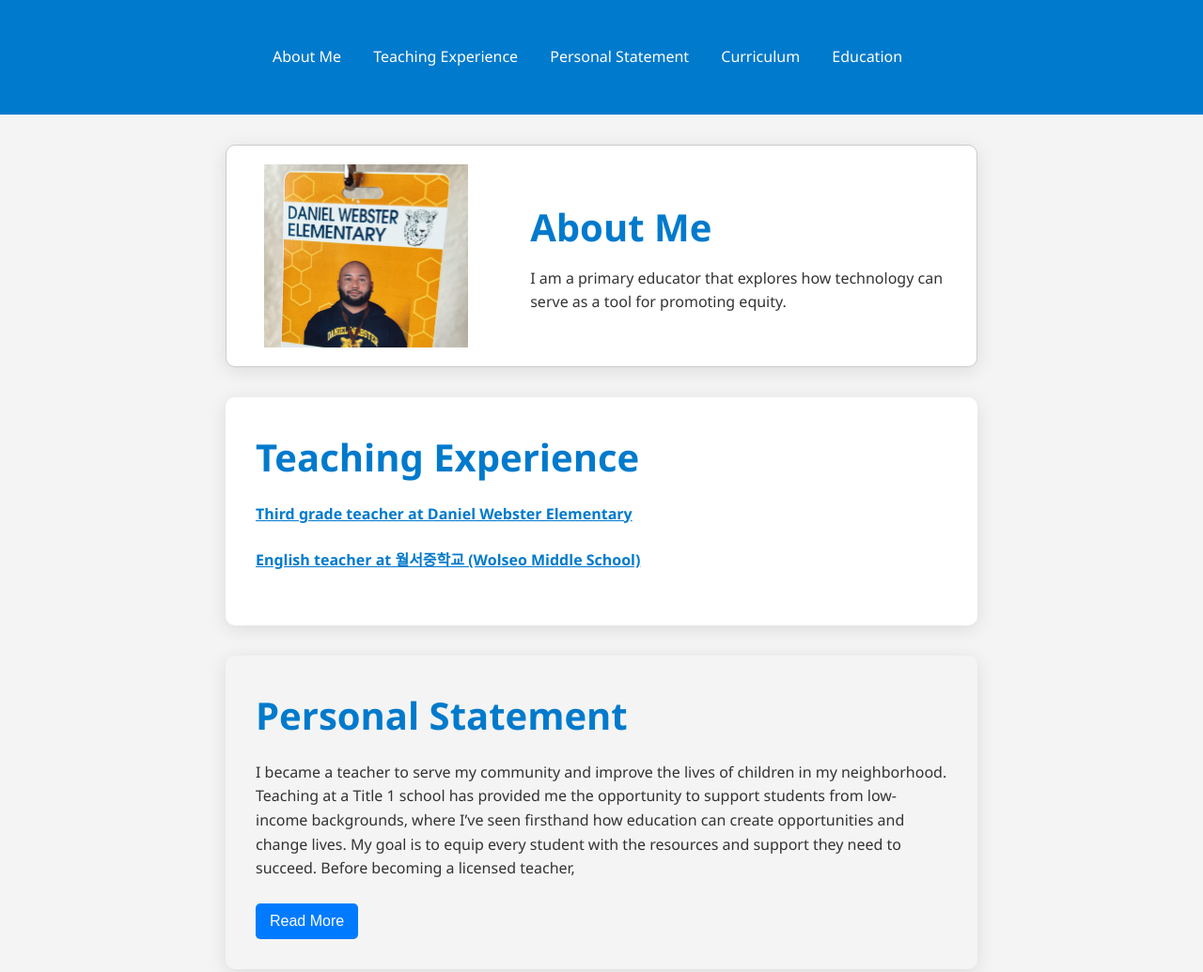
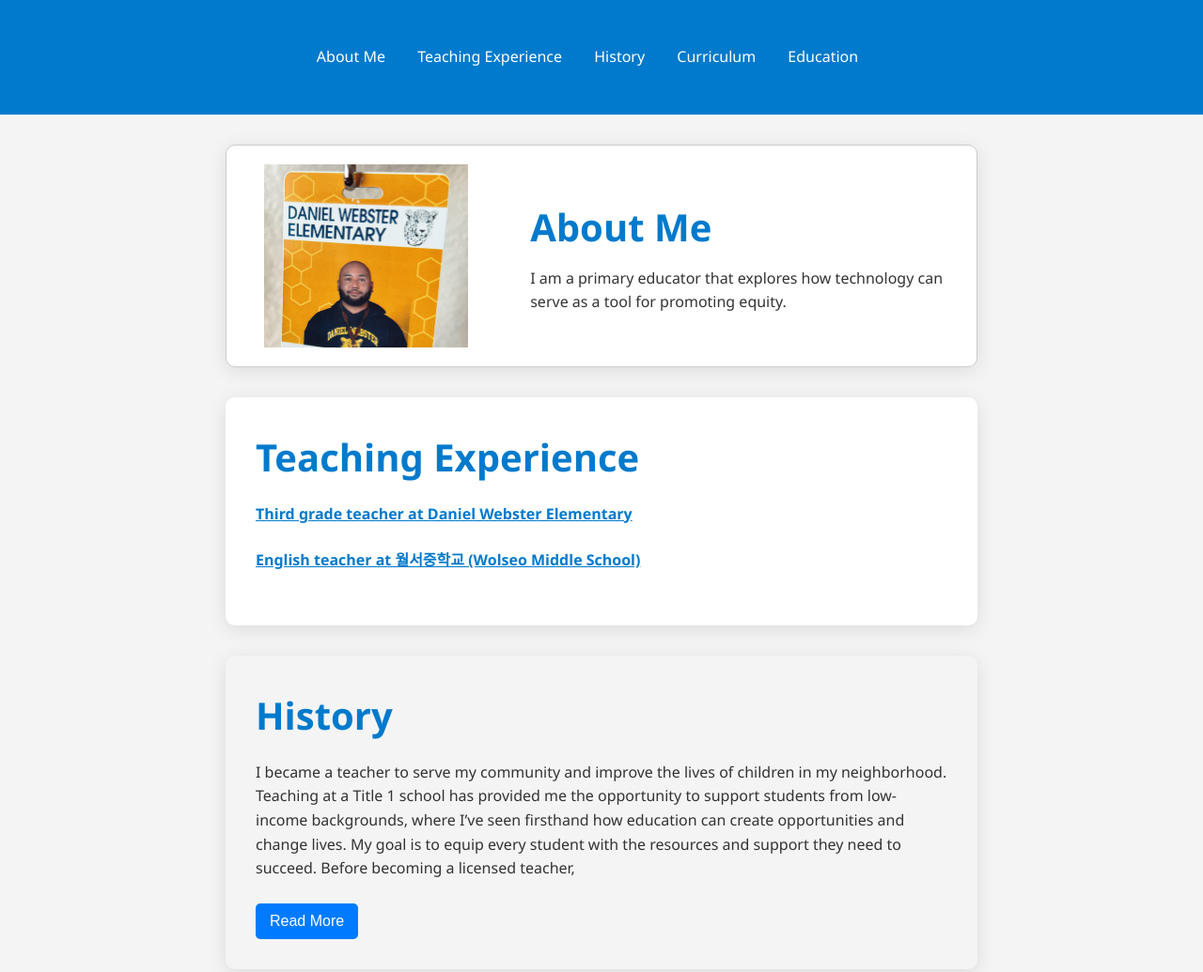
Before and after one commit to mrDoong222/portfolio, a plain HTML site: page index.html in a window 1280 px wide. Shown: the top 1035 px of the page at 94% size. Drawn offline with Linux system fonts and the light colour scheme.

Commit message:
Update index.html
changed nav and h1 to history

```diff
--- a/index.html
+++ b/index.html
@@ -13,7 +13,7 @@
             <ul>
                 <li><a href="#about">About Me</a></li>
                 <li><a href="#career">Teaching Experience</a></li>
-                <li><a href="#personal">Personal Statement</a></li>
+                <li><a href="#personal">History</a></li>
                 <li><a href="#curriculum">Curriculum</a></li>
                 <li><a href="#education">Education</a></li>
             </ul>
@@ -39,13 +39,13 @@
         </p>
     </section>
     <section id="personal">
-        <h1>Personal Statement</h1>
+        <h1>History</h1>
         <p>I became a teacher to serve my community and improve the lives of children in my neighborhood. Teaching at a Title 1 school has provided me the opportunity to support students from low-income backgrounds, where I’ve seen firsthand how education can create opportunities and change lives. My goal is to equip every student with the resources and support they need to succeed. Before becoming a licensed teacher,
         <span id="more" style="display: none;">
             I volunteered at my local church and community center and taught adults English through Project SHINE at City College of San Francisco. I also spent a year teaching middle school English in Daegu, South Korea, which broadened my perspective on education. And travelling to Thailand, Hong Kong, and the Philippines has further deepened my understanding of different cultures.
 <br><br>
 
-            I’m interested in using data and technology to enhance student learning and improve outcomes. I tailor lessons based on test scores and have introduced a computer science curriculum to engage students in STEM. As the school’s technology lead, I solve technical challenges and help integrate new systems that benefit both students and staff. Outside of teaching, I enjoy fitness activities like running and strength training, where I track my progress to challenge myself. This systematic approach mirrors my belief that data-driven adjustments can significantly impact student achievement. In my free time, I also explore filmmaking and fashion. I work on personal film projects with my mirrorless camera and vintage lenses and produce "Student of the Month" videos for my classroom. Additionally, I'm also interested in finding vintage clothing from the '80s and '90s, exploring the history of modern fashion.
+            I’m interested in using data and technology to enhance student learning and improve outcomes. I tailor lessons based on test scores and have introduced a computer science curriculum to engage students in STEM. As the school’s technology lead, I solve technical challenges and help integrate new systems that benefit both students and staff. Outside of teaching, I enjoy fitness activities like running and strength training, where I track my progress to challenge myself. This systematic approach mirrors my belief that data-driven adjustments can significantly impact student achievement. In my free time, I also explore filmmaking and fashion. I work on personal film projects with my mirrorless camera and vintage lenses. Additionally, I'm also interested in finding vintage clothing from the '80s and '90s, exploring the history of modern fashion.
             <br><br>
 
             I’m eager to grow as an educator, gain new perspectives, and challenge myself in different educational settings.
```
